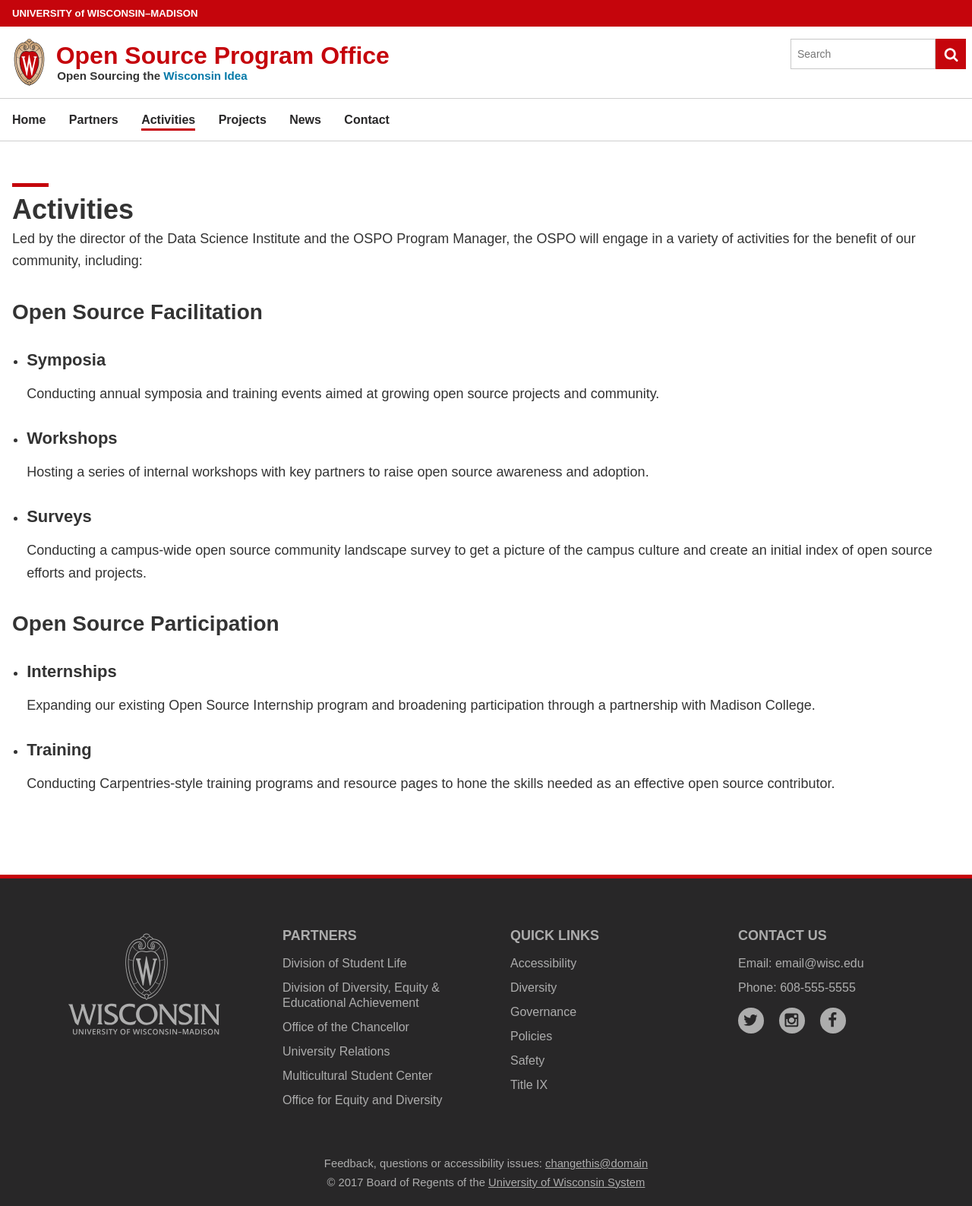
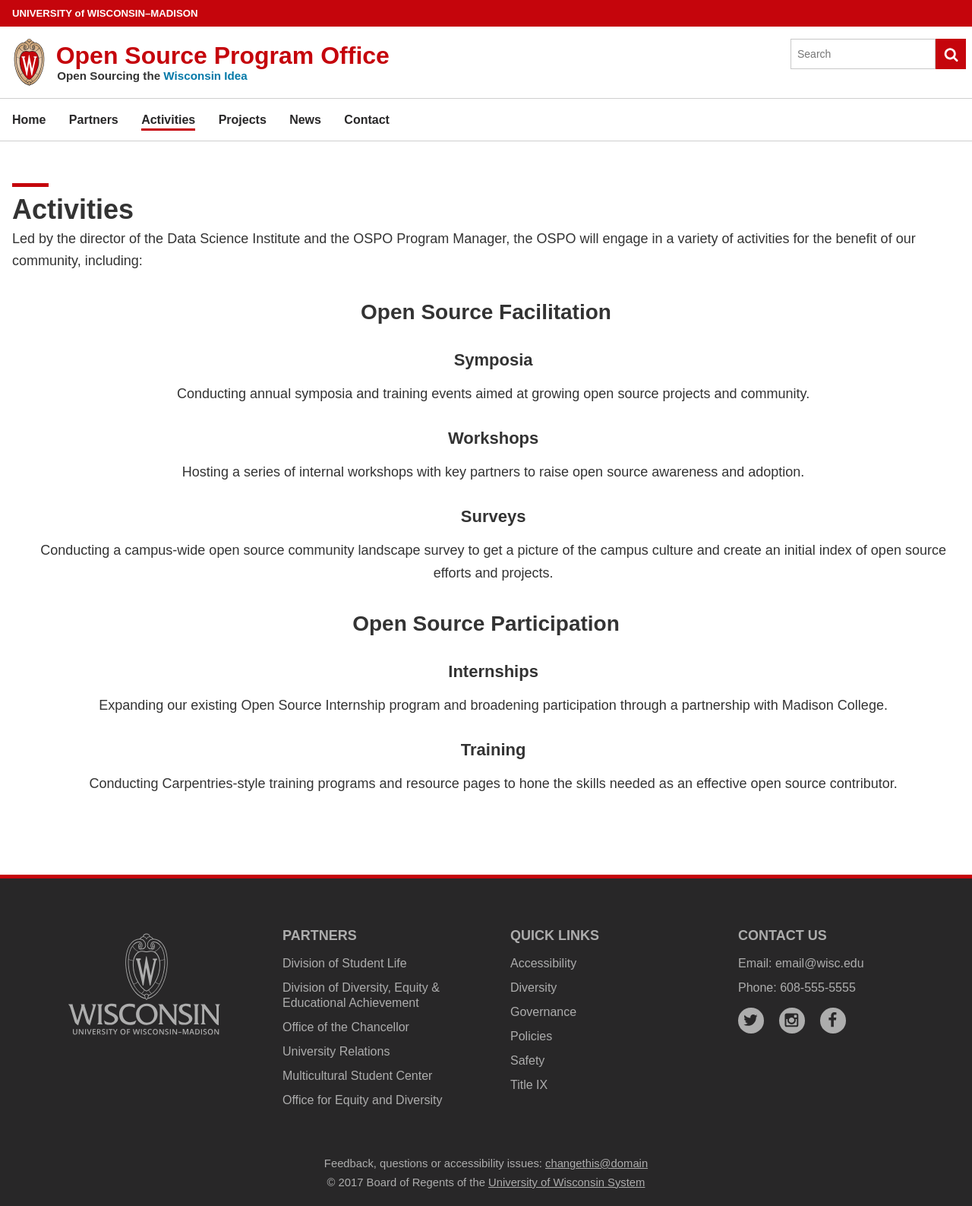
Before and after one commit to UW-Madison-DSI/ospo.wisc.edu-version-1.0, a Jekyll site: the page built from activities.html, in a window 1280 px wide. Shown: the whole page at 76% size. Built offline with Jekyll 4.4.1, drawn with Linux system fonts in a browser that asks for light colours; some web fonts are replaced.

Commit message:
Cleaned up the activities page

```diff
--- a/activities.html
+++ b/activities.html
@@ -2,38 +2,52 @@
 title: Activities
 layout: default
 ---
-
-<h1 class="uw-mini-bar">Activities</h1>
+<!DOCTYPE html>
+<html lang="en">
+<head>
+	<meta charset="UTF-8">
+	<meta name="viewport" content="width=device-width, initial-scale=1.0">
+	<title>Document</title>
+</head>
+<body>
+	<style>
+		ul {
+			list-style: none;
+		}
+	</style>
+	<h1 class="uw-mini-bar">Activities</h1>
 <p>Led by the director of the Data Science Institute and the OSPO Program Manager, the OSPO will engage in a variety of activities for the benefit of our community, including:</p>
 
-<h2>Open Source Facilitation</h2>
+<h2 class="text-center">Open Source Facilitation</h2>
 <ul>
 	<li>
-		<h3>Symposia</h3>
-		<p>Conducting annual symposia and training events aimed at growing open source projects and community. </p>
+		<h3 class="text-center">Symposia</h3>
+		<p class="text-center">Conducting annual symposia and training events aimed at growing open source projects and community. </p>
 	</li>
 
 	<li>
-		<h3>Workshops</h3>
-		<p>Hosting a series of internal workshops with key partners to raise open source awareness and adoption.</p>
+		<h3 class="text-center">Workshops</h3>
+		<p class="text-center">Hosting a series of internal workshops with key partners to raise open source awareness and adoption.</p>
 	</li>
 
 	<li>
-		<h3>Surveys</h3>
-		<p>Conducting a campus-wide open source community landscape survey to get a picture of the campus culture and create an initial index of open source efforts and projects. </p>
+		<h3 class="text-center">Surveys</h3>
+		<p class="text-center">Conducting a campus-wide open source community landscape survey to get a picture of the campus culture and create an initial index of open source efforts and projects. </p>
 	</li>
 </ul>
 
-<h2>Open Source Participation</h2>
+<h2 class="text-center">Open Source Participation</h2>
 
 <ul>
 	<li>
-		<h3>Internships</h3>
-		<p>Expanding our existing Open Source Internship program and broadening participation through a partnership with Madison College. </p>
+		<h3 class="text-center">Internships</h3>
+		<p class="text-center">Expanding our existing Open Source Internship program and broadening participation through a partnership with Madison College. </p>
 	</li>
 
 	<li>
-		<h3>Training</h3>
-		Conducting Carpentries-style training programs and resource pages to hone the skills needed as an effective open source contributor.
+		<h3 class="text-center">Training</h3>
+		<p class="text-center">Conducting Carpentries-style training programs and resource pages to hone the skills needed as an effective open source contributor.</p>
 	</li>
 </ul>
+</body>
+</html>
```
